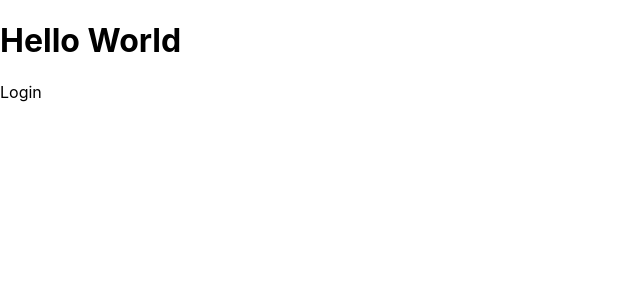
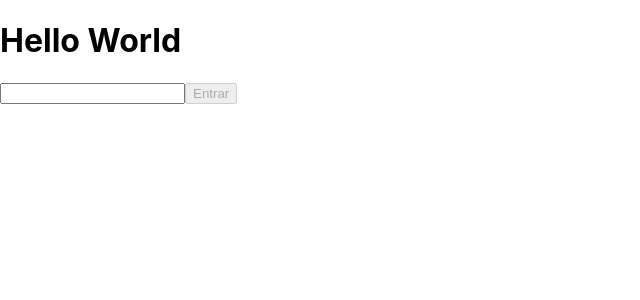
Before and after one commit to aysllanferreira/Projeto-14-Trybetunes, a React (Create React App) app: page / in a window 1280 px wide. Shown: the top 300 px of the page, without its empty margins (0-640 px from the left). Built offline with nearby package versions, Linux system fonts and the light colour scheme.

Commit message:
Requisito 2 - feito

```diff
--- /dev/null
+++ b/src/components/Loading.jsx
@@ -0,0 +1,9 @@
+import React from 'react';
+
+function Loading() {
+  return (
+    <div>Carregando...</div>
+  );
+}
+
+export default Loading;
--- a/src/pages/Login.jsx
+++ b/src/pages/Login.jsx
@@ -1,8 +1,51 @@
-import React from 'react';
+import React, { useRef, useState } from 'react';
+import { Redirect } from 'react-router-dom';
+import Loading from '../components/Loading';
+import { createUser } from '../services/userAPI';
 
 function Login() {
+  const login = useRef();
+  const buttons = useRef();
+
+  const [loading, setLoading] = useState(false);
+  const [redirect, setRedirect] = useState(false);
+
+  const handleClick = async () => {
+    const getUser = { name: login.current.value };
+    setLoading(true);
+    await createUser(getUser);
+    setLoading(false);
+    setRedirect(true);
+  };
+
+  const handleLogin = () => {
+    const charsLogin = login.current.value.length;
+    if (charsLogin > 2) {
+      buttons.current.disabled = false;
+      buttons.current.onclick = handleClick;
+    } else buttons.current.disabled = true;
+  };
+
   return (
-    <div data-testid="page-login">Login</div>
+    <div data-testid="page-login">
+      {loading && <Loading />}
+      {redirect && <Redirect to="/search" />}
+      <input
+        onChange={ handleLogin }
+        ref={ login }
+        type="text"
+        data-testid="login-name-input"
+      />
+      <button
+        ref={ buttons }
+        data-testid="login-submit-button"
+        type="button"
+        disabled
+      >
+        Entrar
+
+      </button>
+    </div>
   );
 }
 
```
